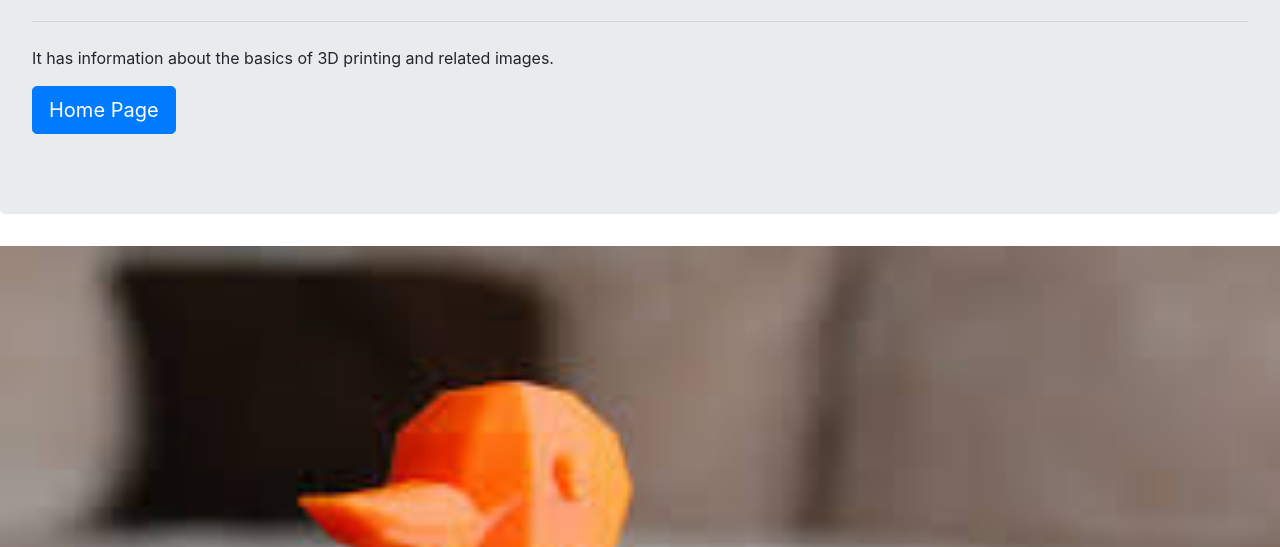
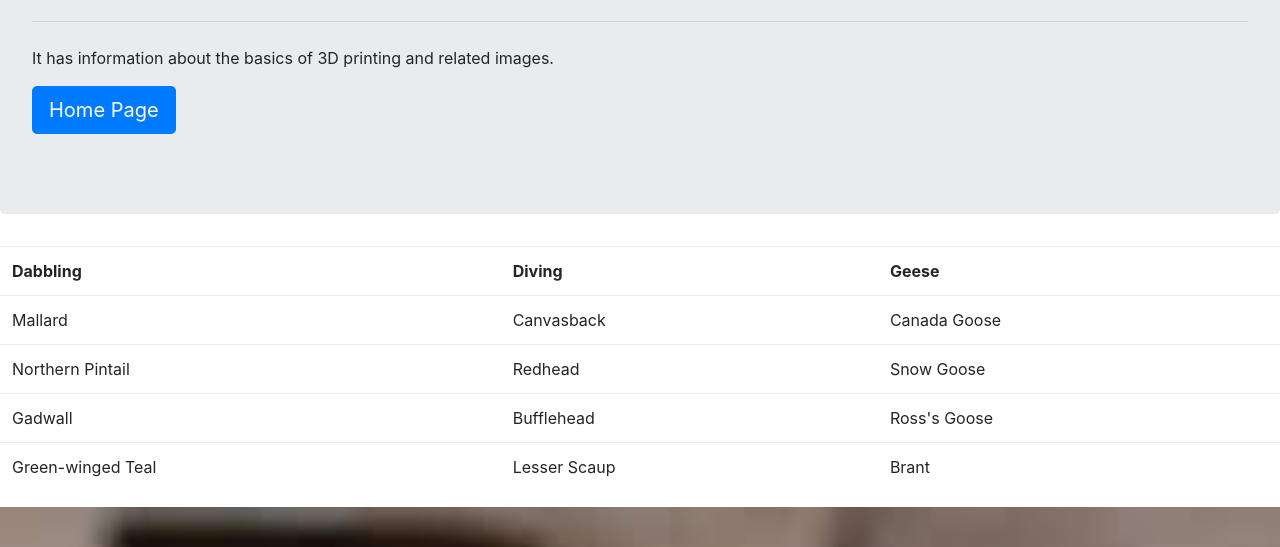
Before and after one commit to thomas-neville/bootstrap-week9, a plain HTML site: page bootstrap-page.html in a window 1280 px wide. Shown: the part 255-802 px from the top of the page. Drawn offline with nearby package versions, Linux system fonts and the light colour scheme.

Commit message:
added table to test difference in table class

```diff
--- a/bootstrap-page.html
+++ b/bootstrap-page.html
@@ -55,6 +55,35 @@
       </p>
     </div>
 
+    <!-- Table from ducks page to test class difference -->
+    <table class="table">
+      <tr>
+        <th>Dabbling</th>
+        <th>Diving</th>
+        <th>Geese</th>
+      </tr>
+      <tr>
+        <td>Mallard</td>
+        <td>Canvasback</td>
+        <td>Canada Goose</td>
+      </tr>
+      <tr>
+        <td>Northern Pintail</td>
+        <td>Redhead</td>
+        <td>Snow Goose</td>
+      </tr>
+      <tr>
+        <td>Gadwall</td>
+        <td>Bufflehead</td>
+        <td>Ross's Goose</td>
+      </tr>
+      <tr>
+        <td>Green-winged Teal</td>
+        <td>Lesser Scaup</td>
+        <td>Brant</td>
+      </tr>
+    </table>
+
     <!-- Image Carousel -->
     <div id="carouselExampleControls" class="carousel slide" data-ride="carousel">
       <div class="carousel-inner">
```
